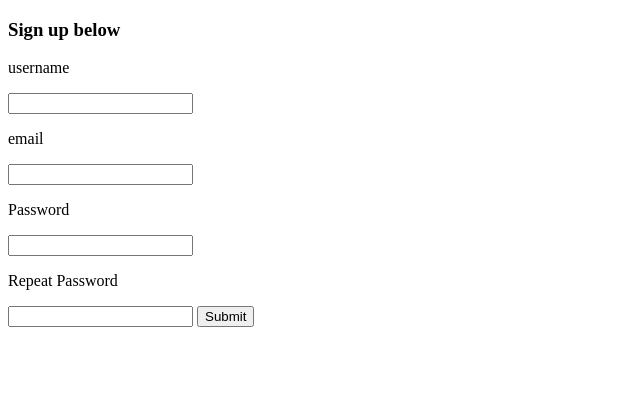
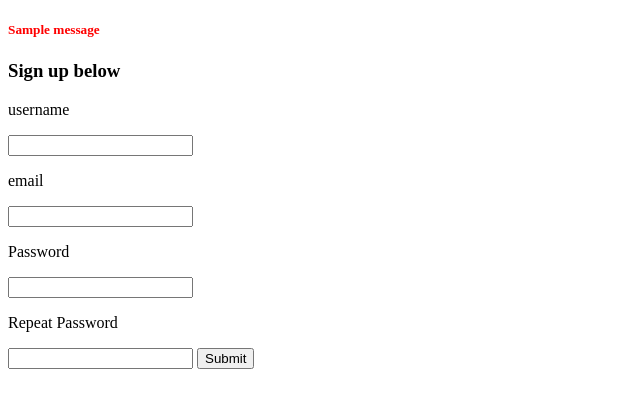
Before and after one commit to debajitadhikary/BeeAware, a Django app: page /register in a window 1280 px wide. Shown: the top 408 px of the page, without its empty margins (0-640 px from the left). Run offline with Django 4.2, Linux system fonts and the light colour scheme; one stand-in notice (Sample message) is shown.

Commit message:
updation

```diff
--- a/beeaware/myapp/views.py
+++ b/beeaware/myapp/views.py
@@ -21,5 +21,15 @@ def register(request):
             if User.objects.filter(email=email).exists():
                 messages.info(request, 'Email Already used')
                 return redirect('register')
-
-    return render(request , 'register.html')
+            elif User.objects.filter(username=username).exists():
+                messages.info(request, 'Username already used')
+                return redirect('register')
+            else:
+                user = User.objects.create_user(username=username , email=email , password=password)
+                user.save();
+                return redirect('login')
+        else:
+            messages.info(request, 'Password not same')
+            return redirect('register')
+    else:
+        return render(request , 'register.html')
--- a/beeaware/templates/register.html
+++ b/beeaware/templates/register.html
@@ -4,8 +4,17 @@
     <meta charset="UTF-8">
     <meta name="viewport" content="width=device-width, initial-scale=1.0">
     <title>Document</title>
+    <style>
+        h5{
+            color : red
+        }
+    </style>
+
 </head>
 <body>
+    {% for message in messages %}
+    <h5>{{message}}</h5>
+    {% endfor %}
     <h3>Sign up below</h3>
 
     <form method = "POST" action="register"/>
```
Also changed, not shown: beeaware/db.sqlite3.
